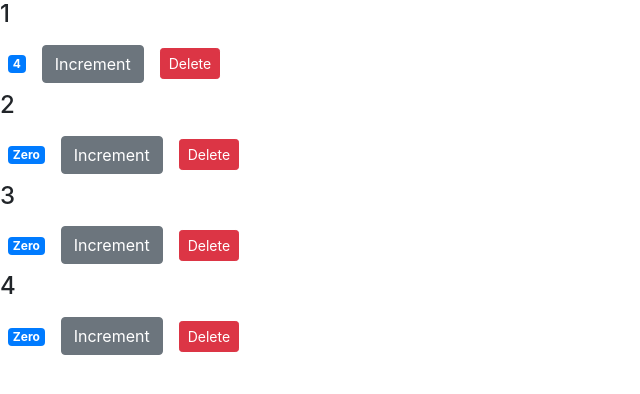
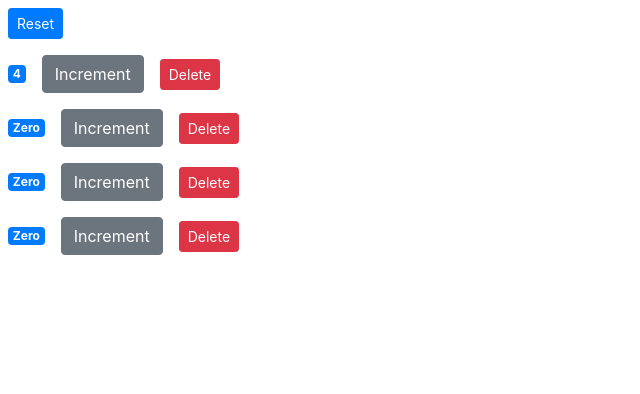
Before and after one commit to sakilbd/Fun-Count-App, a React (Create React App) app: page / in a window 1280 px wide. Shown: the top 394 px of the page, without its empty margins (0-640 px from the left). Built offline with nearby package versions, Linux system fonts and the light colour scheme.

Commit message:
reset button added

```diff
--- a/src/Components/Counter.js
+++ b/src/Components/Counter.js
@@ -19,7 +19,7 @@
         console.log(this.props);
         return (
             <div>
-                <h4>{this.props.id}</h4>
+
                 <span style={this.styles} className="badge badge-primary m-2">{this.formatCount()}</span>
                 <button className="btn btn-secondary m-2" onClick={()=>this.handleIncrement({id:1})}>Increment</button>
                 <button onClick={() => this.props.onDelete(this.props.id)} className="btn btn-danger btn-sm m-2">Delete</button>
--- a/src/Components/Counters.js
+++ b/src/Components/Counters.js
@@ -19,6 +19,7 @@
     render() {
         return (
             <div>
+                <button className="btn btn-primary btn-sm m-2">Reset</button>
                 {this.state.counters.map(counter =>
                 <Counter
                 key={counter.id}
```
